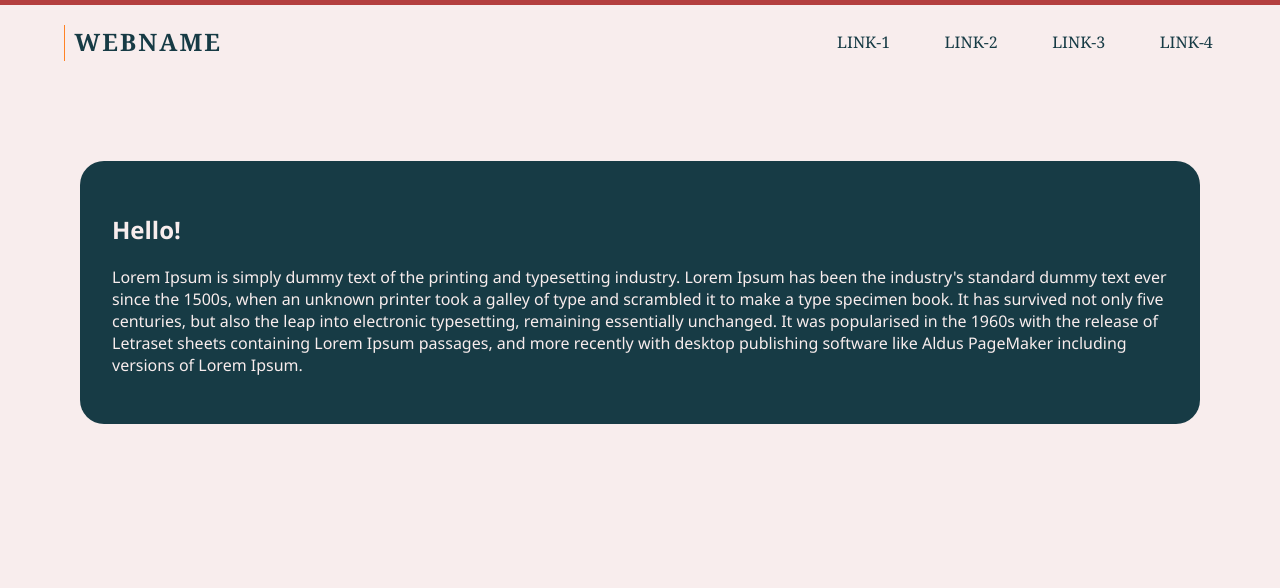
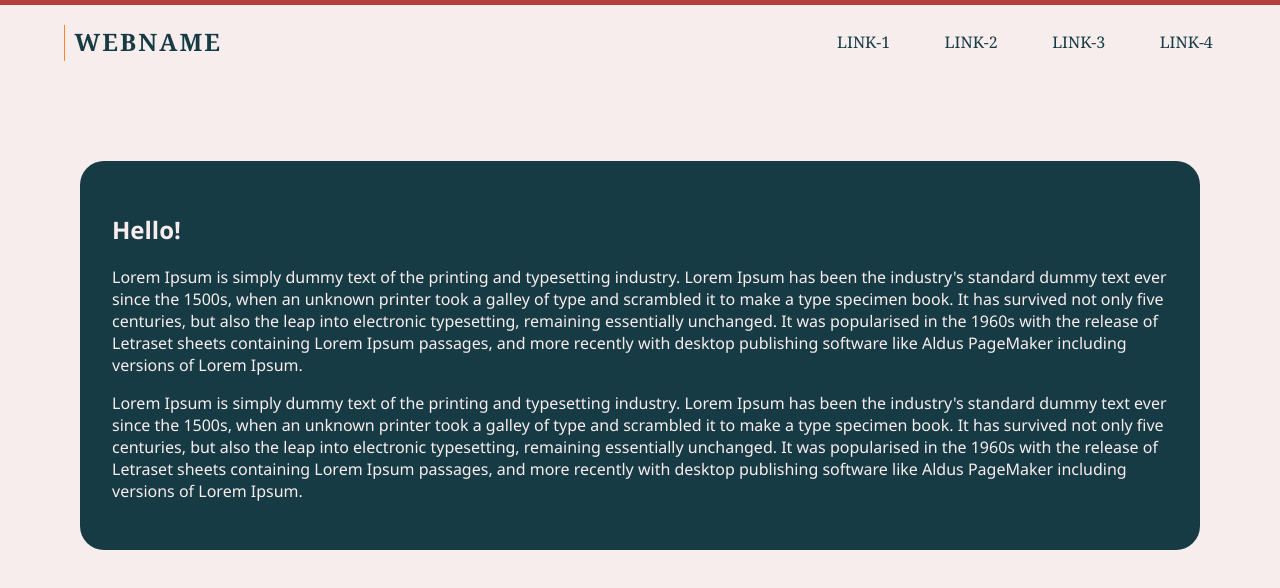
Before and after one commit to knaappz/Template-web, a React (Vite) app: page / in a window 1280 px wide. Shown: the top 588 px of the page. Built offline with nearby package versions, Linux system fonts and the light colour scheme.

Commit message:
Add another lorem ipsum

```diff
--- a/src/components/MainContainer/MainContainer.jsx
+++ b/src/components/MainContainer/MainContainer.jsx
@@ -7,6 +7,7 @@
     <div className='content'>
       <h2>Hello!</h2>
       <p>Lorem Ipsum is simply dummy text of the printing and typesetting industry. Lorem Ipsum has been the industry's standard dummy text ever since the 1500s, when an unknown printer took a galley of type and scrambled it to make a type specimen book. It has survived not only five centuries, but also the leap into electronic typesetting, remaining essentially unchanged. It was popularised in the 1960s with the release of Letraset sheets containing Lorem Ipsum passages, and more recently with desktop publishing software like Aldus PageMaker including versions of Lorem Ipsum.</p>
+      <p>Lorem Ipsum is simply dummy text of the printing and typesetting industry. Lorem Ipsum has been the industry's standard dummy text ever since the 1500s, when an unknown printer took a galley of type and scrambled it to make a type specimen book. It has survived not only five centuries, but also the leap into electronic typesetting, remaining essentially unchanged. It was popularised in the 1960s with the release of Letraset sheets containing Lorem Ipsum passages, and more recently with desktop publishing software like Aldus PageMaker including versions of Lorem Ipsum.</p>
     </div>
   </section>
 )
```
